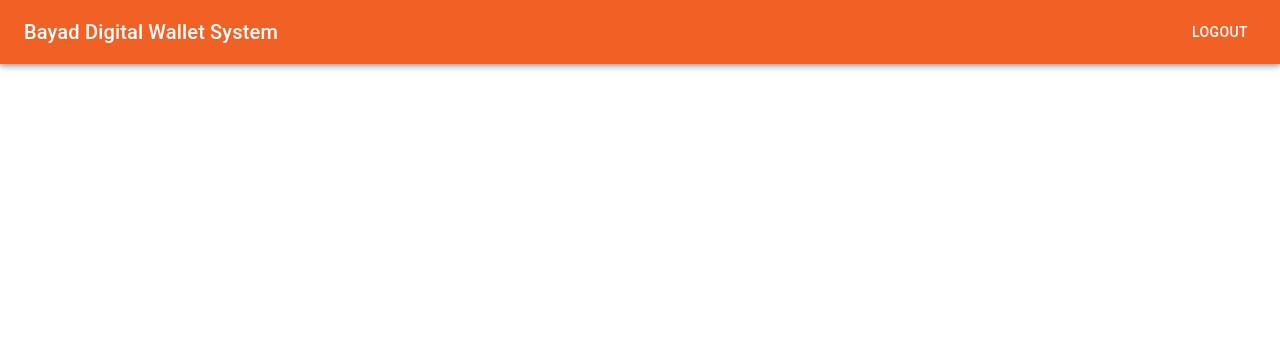
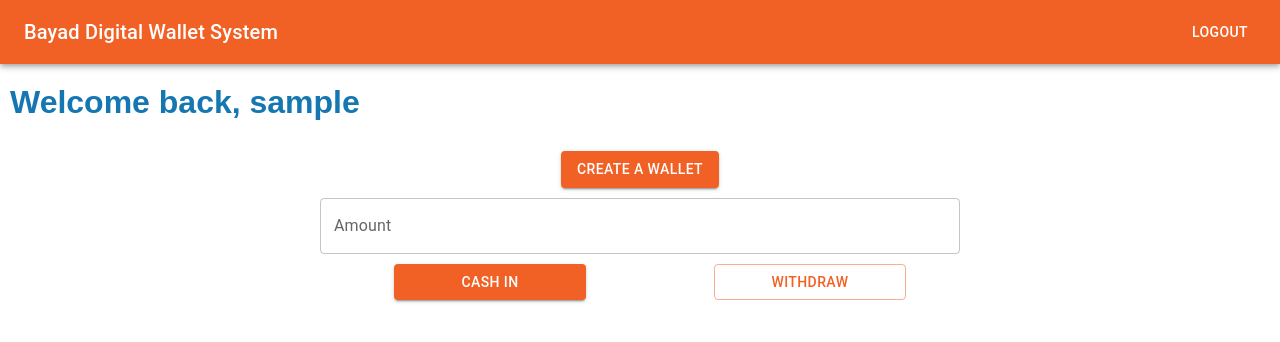
Before and after one commit to JohnEdrickGador/Digital-Wallet-System, a React (Vite) app in the folder frontend/dws_frontend/: page /wallet in a window 1280 px wide. Shown: the top 342 px of the page. Built offline with nearby package versions, Linux system fonts and the light colour scheme; no server answers; sample sign-in values are in the browser's storage.

Commit message:
feat: integrated the deposit, debit, wallet creation, wallet retrieval functionalities

```diff
--- a/frontend/dws_frontend/src/components/CustomAppBar.jsx
+++ b/frontend/dws_frontend/src/components/CustomAppBar.jsx
@@ -31,6 +31,7 @@ export default function CustomAppBar() {
 
       if (data) {
         localStorage.removeItem('authToken');
+        localStorage.removeItem('dwsUser');
         navigate('/');
       }
     } catch (error) {
--- /dev/null
+++ b/frontend/dws_frontend/src/components/WalletCard.jsx
@@ -0,0 +1,20 @@
+import React from 'react'
+
+
+export default function WalletCard(wallet) {
+  const userWallet = wallet.wallet
+  return (
+    // <>
+    // <h5>{JSON.stringify(wallet)}</h5>
+    // </>
+    <div className="wallet-card">
+      <h3>CIS Bayad Digital Wallet</h3>
+      <div className="card-details">
+        <p>Username: {userWallet.username}</p>
+        <p>Email: {userWallet.email}</p>
+        <p>Date Created: {userWallet.date_created}</p>
+        <p>Balance: {userWallet.balance}</p>
+      </div>
+    </div>
+  );
+}
--- a/frontend/dws_frontend/src/pages/Login.jsx
+++ b/frontend/dws_frontend/src/pages/Login.jsx
@@ -60,7 +60,8 @@ export default function Login() {
     const data = await response.json();
 
     //save the auth token to localstorage
-    localStorage.setItem('authToken', data.token);
+    localStorage.setItem('dwsUser', JSON.stringify(data.details.user));
+    localStorage.setItem('authToken', data.details.token);
     navigate('/wallet');
 
     } catch (error) {
--- a/frontend/dws_frontend/src/pages/Wallet.jsx
+++ b/frontend/dws_frontend/src/pages/Wallet.jsx
@@ -1,30 +1,224 @@
 import React, { useEffect, useState } from 'react'
 import { useNavigate } from 'react-router-dom'
 import CustomAppBar from '../components/CustomAppBar'
+import WalletCard from '../components/WalletCard';
+import { Button } from '@mui/material';
+import TextField from '@mui/material/TextField';
 
 export default function Wallet() {
     const [authToken, setAuthToken] = useState('');
-    const [wallet, setWallet] = useState(null);
+    const [user, setUser] = useState('')
+    const [userName, setUserName] = useState('')
+    const [wallet, setWallet] = useState(null)
+    const [isWallet, setIsWallet] = useState(false)
+    const [txnAmount, setTxnAmount] = useState('')
     const navigate = useNavigate();
 
     useEffect(() => {
-        if (localStorage.getItem('authToken')) {
-            setAuthToken(localStorage.getItem('authToken'))
+        if (localStorage.getItem('authToken') && localStorage.getItem('dwsUser')) {
+            const token = localStorage.getItem('authToken');
+            const user = localStorage.getItem('dwsUser');
+
+            if (token && user) {
+                const userObj = JSON.parse(user)
+                setUserName(userObj.username)
+                setAuthToken(token)
+                setUser(user)
+            } else {
+                navigate('/login')
+            }
         } else {
             navigate('/login')
         }
         }, []
     )
 
+    useEffect(() => {
+        if(user !== '') {
+            getWallet();
+            setIsWallet(true)
+        }
+    }, [user])
+
     const getWallet = async (e) => {
-        const walletEndpoint = 'http://127.0.0.1:8000/get_wallet/'
+        const userObj = JSON.parse(user)
+        const walletEndpoint = `http://127.0.0.1:8000/get_wallet/${userObj.username}`
+
+        try {
+            const response = await fetch(walletEndpoint, {
+                method: 'GET',
+                headers: {
+                    'Content-Type': "application/json",
+                    "Authorization": `Bearer ${authToken}`
+                },
+                body: null
+            })
+
+            if (!response.ok) {
+                if(response.status == 404) {
+                    console.log("User has no wallet")
+                    setIsWallet(false)
+                    return;
+                }
+            }
+
+
+            const data = await response.json();
+            setWallet(data.details.wallet)
+            setIsWallet(true)
+            // console.log(data.details)
+            // console.log(wallet)
+        } catch (e) {
+            console.log(e)
+        }
     }
 
+    const createWallet = async (e) => {
+        const userObj = JSON.parse(user)
+        const walletEndpoint = `http://127.0.0.1:8000/create_wallet/`
+        const body = {
+            "username": userObj.username,
+            "email": userObj.email,
+            "balance": 0.0
+        }
+        try {
+            const response = await fetch(walletEndpoint, {
+                method: 'POST',
+                headers: {
+                    'Content-Type': "application/json",
+                    "Authorization": `Bearer ${authToken}`
+                },
+                body: JSON.stringify(body)
+            })
 
+            if (!response.ok) {
+                if(response.status == 404) {
+                    console.log("Wallet creation unsuccessful")
+                    return;
+                }
+            }
+
+
+            const data = await response.json();
+            setWallet(data.details.wallet)
+            setIsWallet(true)
+        } catch (e) {
+            console.log(e)
+        }
+    }
+
+    const amountChangeHandler = (e) => {
+        setTxnAmount(e.target.value)
+    }
+
+    const deposit = async (e) => {
+        const userObj = JSON.parse(user)
+        const depositEndpoint = `http://127.0.0.1:8000/deposit/${userObj.username}`
+
+        if (txnAmount <= 0) {
+            alert("Invalid transaction amount entered");
+            setTxnAmount('')
+            return;
+        }
+
+        const body = {
+            "amount": txnAmount
+        }
+
+        try {
+            const response = await fetch(depositEndpoint, {
+                method: 'PUT',
+                headers: {
+                    'Content-Type': "application/json",
+                    "Authorization": `Bearer ${authToken}`
+                },
+                body: JSON.stringify(body)
+            })
+
+            if (!response.ok) {
+                if(response.status == 404) {
+                    console.log("Deposit unsuccessful")
+                    setTxnAmount('')
+                    return;
+                }
+            }
+
+            const data = await response.json();
+            setWallet(data.details.wallet)
+            setIsWallet(true)
+            setTxnAmount('')
+        } catch (e) {
+            console.log(e)
+        }
+
+
+
+    }
+
+    const debit = async (e) => {
+        const userObj = JSON.parse(user)
+        const debitEndpoint = `http://127.0.0.1:8000/debit/${userObj.username}`
+
+        if (txnAmount > wallet.balance) {
+            alert("Invalid transaction amount entered");
+            setTxnAmount('')
+            return;
+        }
+
+        const body = {
+            "amount": txnAmount
+        }
+
+        try {
+            const response = await fetch(debitEndpoint, {
+                method: 'PUT',
+                headers: {
+                    'Content-Type': "application/json",
+                    "Authorization": `Bearer ${authToken}`
+                },
+                body: JSON.stringify(body)
+            })
+
+            if (!response.ok) {
+                if(response.status == 404) {
+                    console.log("Deposit unsuccessful")
+                    setTxnAmount('')
+                    return;
+                }
+            }
+
+            const data = await response.json();
+            setWallet(data.details.wallet)
+            setIsWallet(true)
+            setTxnAmount('')
+        } catch (e) {
+            console.log(e)
+        }
+
+
+
+    }
 
     return (
         <div className='wallet-page'>
             <CustomAppBar />
+            <div className="greetings">
+                <h1>Welcome back, {userName}</h1>
+            </div>
+
+            <div className="wallet-container">
+                {isWallet && wallet ? <WalletCard wallet={wallet}/> : <Button variant="contained" onClick={createWallet}>Create a wallet</Button>}
+            </div>
+
+            <div className="txn-container">
+                <TextField id="outlined-basic" label="Amount" variant="outlined" type="number" className='amount-field' onChange={amountChangeHandler} value={txnAmount}/>
+                <div className="txn-btn-container">
+                    <Button variant="contained" onClick={deposit}>Cash In</Button>
+                    <Button variant="outlined" onClick={debit}>Withdraw</Button>
+                </div>
+            </div>
+
+
         </div>
     )
 }
--- a/frontend/dws_frontend/src/styles/wallet.css
+++ b/frontend/dws_frontend/src/styles/wallet.css
@@ -1,6 +1,68 @@
 .wallet-page {
     height: 100vh;
     margin: 0;
-    /* justify-content: center;
-    align-items: center; */
+    font-family: sans-serif;
+    display: flex;
+    flex-direction: column;
+    align-items: center;
   }
+
+.wallet-page .greetings{
+  margin: 10px;
+  padding: 10px;
+  color: #1577b2;
+  width: 100%;
+}
+
+.wallet-container {
+  display: flex;
+  align-items: center;
+  justify-content: center;
+  margin: 10px;
+}
+
+.wallet-card {
+  margin: 10px;
+  padding: 10px;
+  background: rgba( 255, 255, 255, 0.25 );
+  box-shadow: 0 8px 32px 0 rgba( 31, 38, 135, 0.37 );
+  backdrop-filter: blur( 4px );
+  -webkit-backdrop-filter: blur( 4px );
+  border-radius: 10px;
+  border: 1px solid rgba( 255, 255, 255, 0.18 );
+  width: 500px;
+  height: 300px;
+}
+
+.wallet-card h3 {
+  text-align: center;
+}
+
+.wallet-card .card-details {
+  margin: 10px;
+  padding: 20px;
+  display: flex;
+  flex-direction: column;
+  gap: 20px;
+  font-size: 20px;
+  /* border: 1px solid blue; */
+}
+
+.txn-container {
+  display: flex;
+  flex-direction: column;
+  width: 50%;
+}
+
+.txn-btn-container {
+  display: flex;
+  width: 100%;
+  margin: 10px;
+  justify-content: space-around;
+  align-items: center;
+  /* border: 1px solid blue; */
+}
+
+.txn-btn-container button {
+  width: 30%;
+}
```
